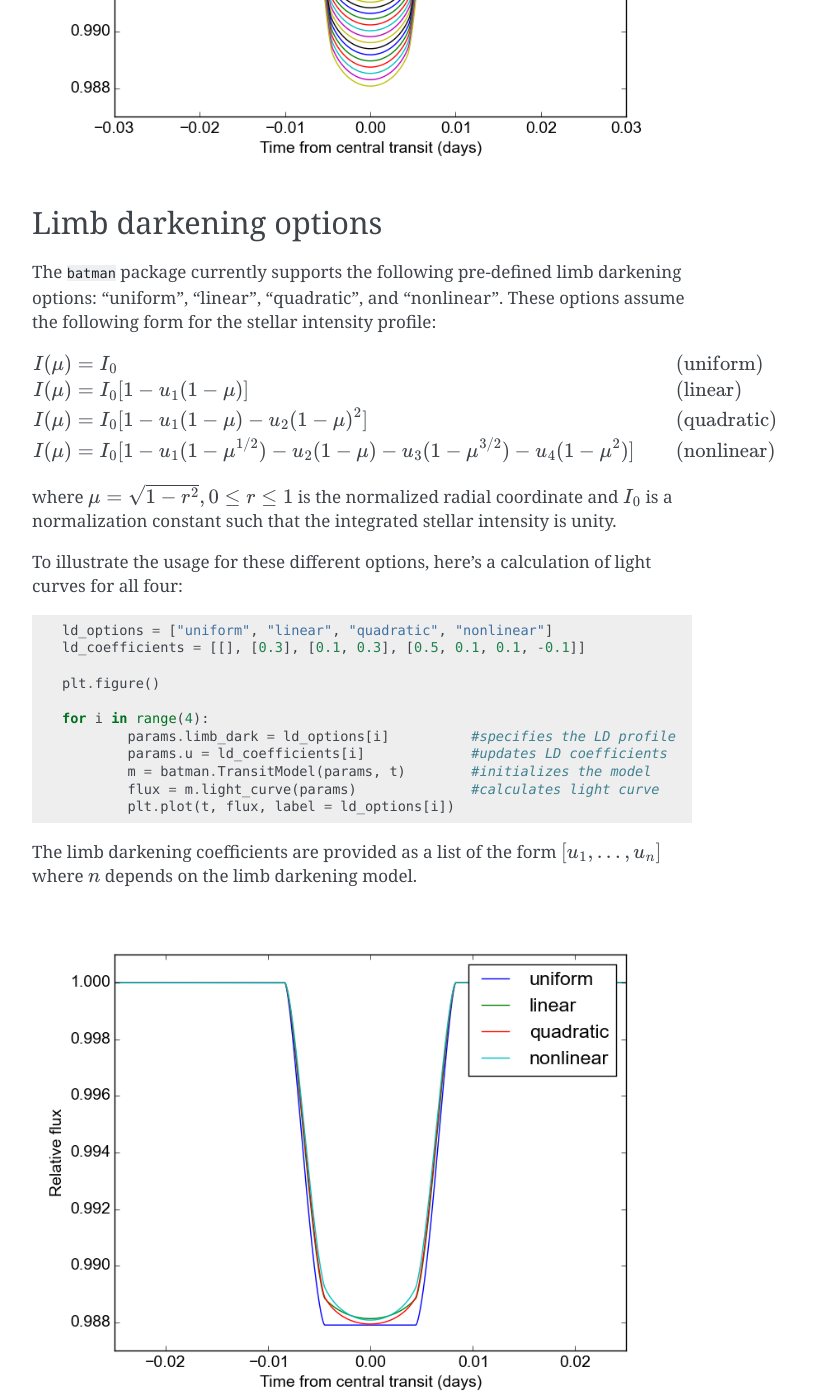
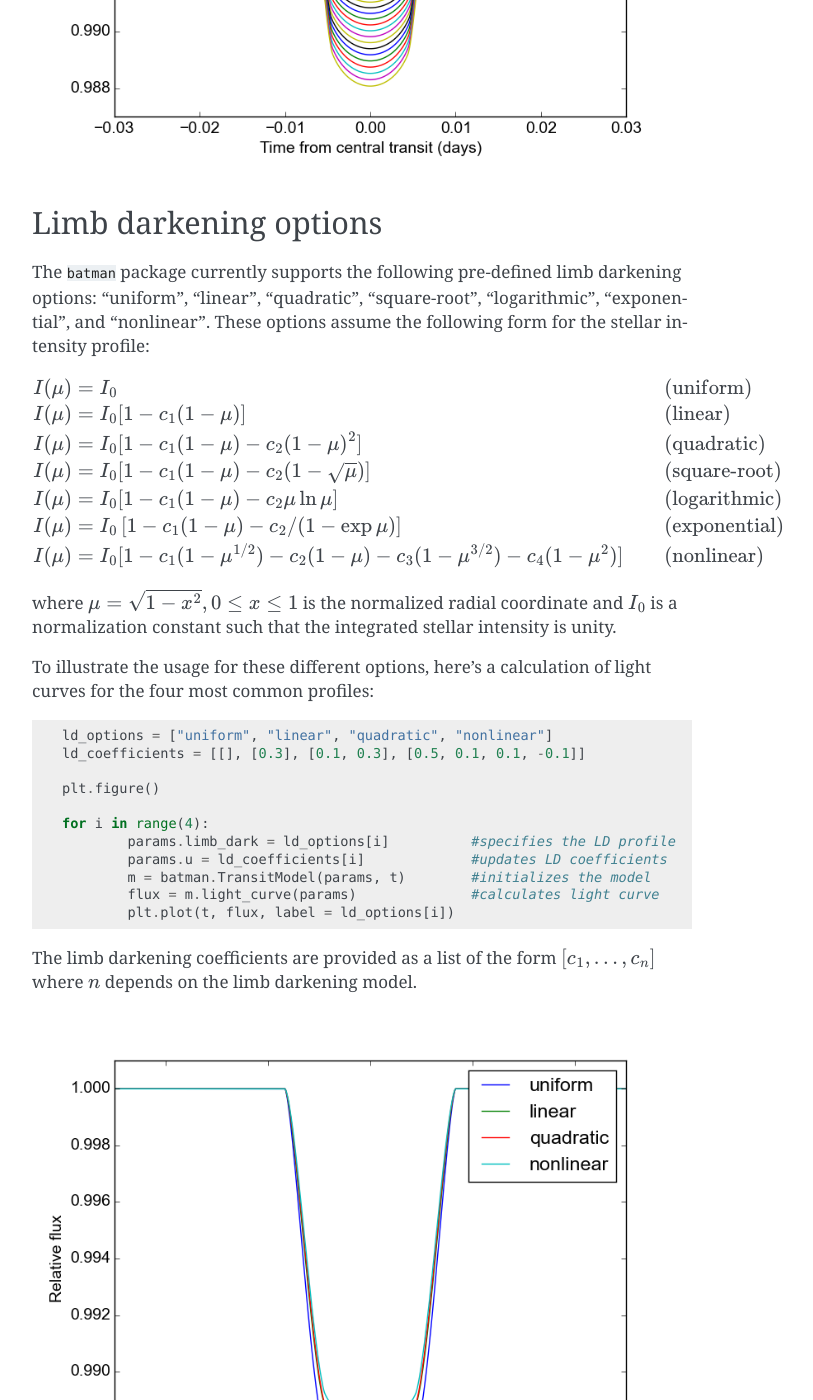
Before and after one commit to lkreidberg/batman, a Sphinx documentation site: the page built from docs/tutorial.rst, in a window 1280 px wide and 1400 px high, scrolled down 1291 px. Shown: the whole window, without its empty margins (388-1201 px from the left). Built offline with Sphinx 7.4.7, drawn with Linux system fonts in a browser that asks for light colours; some of the changed text lies outside the part shown.

Commit message:
update docs to match style in paper

```diff
--- a/docs/acknowledgements.rst
+++ b/docs/acknowledgements.rst
@@ -4,6 +4,7 @@
 =================
 Many thanks to the following individuals for their support in the development of ``batman``:
 
+- Jacob Bean
 - Kevin Stevenson
 - Ethan Kruse
 - Geert Jan Talens
--- a/docs/index.rst
+++ b/docs/index.rst
@@ -10,9 +10,9 @@
 batman: |br| Bad-Ass Transit Model cAlculatioN
 =========================================
 
-The ``batman`` package for Python makes super fast calculation of transit light curves easy.
+Welcome to the documentation for ``batman``, a Python package for fast calculation of exoplanet transit light curves.  The package supports calculation of light curves for any radially symmetric stellar limb darkening law, using a new integration algorithm for models that cannot be quickly calculated analytically.
 
-The package supports quadratic and nonlinear limb-darkening, as well as custom user-specified profiles. The lion’s share of the computation is done with C extension modules, so it is very fast. ``batman`` is parallelized with OpenMP and compatible with Python 2-3.
+In typical use, ``batman`` can calculate a million model light curves in well under 10 minutes for any limb darkening profile.
 
 Contents:
 
--- a/docs/tutorial.rst
+++ b/docs/tutorial.rst
@@ -23,7 +23,7 @@
 	t = np.linspace(-0.025, 0.025, 1000)  #times at which to calculate light curve
 	m = batman.TransitModel(params, t)    #initializes model
 
-The initialization step calculates the separation of centers between the star and the planet, as well as the integration step size (for "nonlinear" and "custom" limb darkening).
+The initialization step calculates the separation of centers between the star and the planet, as well as the integration step size (for "square-root", "logarithmic", "exponential", "nonlinear", and "custom" limb darkening).
 
 
 Calculating light curves
@@ -48,21 +48,24 @@
 
 Limb darkening options
 ----------------------
-The ``batman`` package currently supports the following pre-defined limb darkening options: "uniform", "linear", "quadratic", and "nonlinear".  These options assume the following form for the stellar intensity profile:
+The ``batman`` package currently supports the following pre-defined limb darkening options: "uniform", "linear", "quadratic", "square-root", "logarithmic", "exponential", and "nonlinear".  These options assume the following form for the stellar intensity profile:
 
 .. math::
 
 	\begin{align}
 	  I(\mu) &= I_0                            						& &\text{(uniform)} 		\\
-	  I(\mu) &= I_0[1 - u_1(1-\mu)]								& &\text{(linear)}		\\
-	  I(\mu) &= I_0[1 - u_1(1 - \mu) - u_2(1-\mu)^2]	 				& &\text{(quadratic)}		\\
-	  I(\mu) &= I_0[1 - u_1(1-\mu^{1/2}) - u_2(1- \mu) - u_3(1-\mu^{3/2}) - u_4(1-\mu^2)]  	& &\text{(nonlinear)}
+	  I(\mu) &= I_0[1 - c_1(1-\mu)]								& &\text{(linear)}		\\
+	  I(\mu) &= I_0[1 - c_1(1 - \mu) - c_2(1-\mu)^2]	 				& &\text{(quadratic)}		\\
+  	  I(\mu) &= I_0[1 - c_1(1 - \mu) - c_2(1-\sqrt{\mu})]                                   & &\text{(square-root)}         \\
+  	  I(\mu) &= I_0[1 - c_1(1 - \mu) - c_2\mu\ln{\mu}]                                      & &\text{(logarithmic)}         \\
+  	  I(\mu) &= I_0\left[1 - c_1(1 - \mu) - c_2/(1-\exp{\mu})\right]                  	& &\text{(exponential)}         \\
+	  I(\mu) &= I_0[1 - c_1(1-\mu^{1/2}) - c_2(1- \mu) - c_3(1-\mu^{3/2}) - c_4(1-\mu^2)]  	& &\text{(nonlinear)}
 	\end{align}
 
-where :math:`\mu = \sqrt{1-r^2}, 0 \le r \le 1` is the normalized radial coordinate and :math:`I_0` is a normalization constant such that the integrated stellar intensity is unity.
+where :math:`\mu = \sqrt{1-x^2}, 0 \le x \le 1` is the normalized radial coordinate and :math:`I_0` is a normalization constant such that the integrated stellar intensity is unity.
 
 
-To illustrate the usage for these different options, here's a calculation of light curves for all four:
+To illustrate the usage for these different options, here's a calculation of light curves for the four most common profiles:
 
 ::
 
@@ -78,7 +81,7 @@
 		flux = m.light_curve(params)		  #calculates light curve
 		plt.plot(t, flux, label = ld_options[i])
 
-The limb darkening coefficients are provided as a list of the form :math:`[u_1, ..., u_n]` where :math:`n` depends on the limb darkening model.
+The limb darkening coefficients are provided as a list of the form :math:`[c_1, ..., c_n]` where :math:`n` depends on the limb darkening model.
 
 .. image:: lightcurves.png
 
@@ -89,13 +92,13 @@
 
 First, download the package from source at https://pypi.python.org/pypi/batman-package/.  Unpack the files and ``cd`` to the root directory.
 
-To define your stellar intensity profile, edit the ``intensity`` function in the file ``c_src/_custom_intensity.c``.  This function returns the intensity at a given radial value, :math:`I(r)`.  Its arguments are :math:`r` (the normalized radial coordinate; :math:`0\le r \le 1`) and six limb darkening coefficients, :math:`u_1, ..., u_6`.
+To define your stellar intensity profile, edit the ``intensity`` function in the file ``c_src/_custom_intensity.c``.  This function returns the intensity at a given radial value, :math:`I(x)`.  Its arguments are :math:`x` (the normalized radial coordinate; :math:`0\le x \le 1`) and six limb darkening coefficients, :math:`c_1, ..., c_6`.
 
 The code provides an example intensity profile to work from:
 
 .. math::
 
-	I(r)  = I_0\left[1 - u_1(1 - \sqrt{1-r^2}) - u_2\ln{\left(\frac{\sqrt{1-r^2}+u_3}{1 + u_3}\right)}\right]
+	I(x)  = I_0\left[1 - c_1(1 - \sqrt{1-x^2}) - c_2\ln{\left(\frac{\sqrt{1-x^2}+c_3}{1 + c_3}\right)}\right]
 
 (N.B.: This profile provides a better fit to stellar models than the quadratic law, but uses fewer coefficients than the nonlinear law. Thanks to Eric Agol for suggesting it!).
 
@@ -133,15 +136,15 @@
 
 Error tolerance
 ---------------
-For models calculated with brute force integration ("nonlinear" and "custom" profiles), we can specify the maximum allowed error in the light curve is with the ``max_err`` parameter:
+For models calculated with numeric integration ("square-root", "logarithmic", "exponential", "nonlinear" and "custom" profiles), we can specify the maximum allowed truncation error with the ``max_err`` parameter:
 
 ::
 
   m = batman.TransitModel(params, t, max_err = 0.5)
 
-This initializes a model with a maximum error of 0.5 ppm.  The default ``max_err`` is 1 ppm, but you may wish to adjust it depending on the combination of speed/accuracy you require.  Changing the value of ``max_err`` will not impact the output for the analytic models ("quadratic", "linear", and "uniform").
+This initializes a model with a step size tuned to yield a maximum truncation error of 0.5 ppm.  The default ``max_err`` is 1 ppm, but you may wish to adjust it depending on the combination of speed/accuracy you require.  Changing the value of ``max_err`` will not impact the output for the analytic models ("quadratic", "linear", and "uniform").
 
-To validate that the errors are indeed below the ``max_err`` threshold, we can use ``m.calc_err()``.  This function returns the maximum error (in ppm) over the full range of separation of centers :math:`z` (:math:`0 \lt z \lt 1`, in units of rs).  It also has the option to plot the error over this range:
+To validate that the errors are indeed below the ``max_err`` threshold, we can use ``m.calc_err()``.  This function returns the maximum error (in ppm) over the full range of separation of centers :math:`d` (:math:`0 \le d \le 1`, in units of rs).  It also has the option to plot the truncation error over this range:
 
 ::
 
@@ -149,8 +152,9 @@
 
 .. image:: residuals.png
 
-The errors are larger near the limb of the star (:math:`z = 1`) because the stellar intensity has a larger gradient near the limb.
+Truncation error is larger near :math:`d = 1` because the stellar intensity has a larger gradient near the limb.
 
+If you prefer not to calculate the step size automatically, it can be set explicitly with the ``fac`` parameter; this saves time during the model initialization step.
 
 Parallelization
 ---------------
```
Also changed, not shown: other parts of docs/tutorial.rst (+5 -5 lines), docs/installation.rst (+9 -0 lines).
